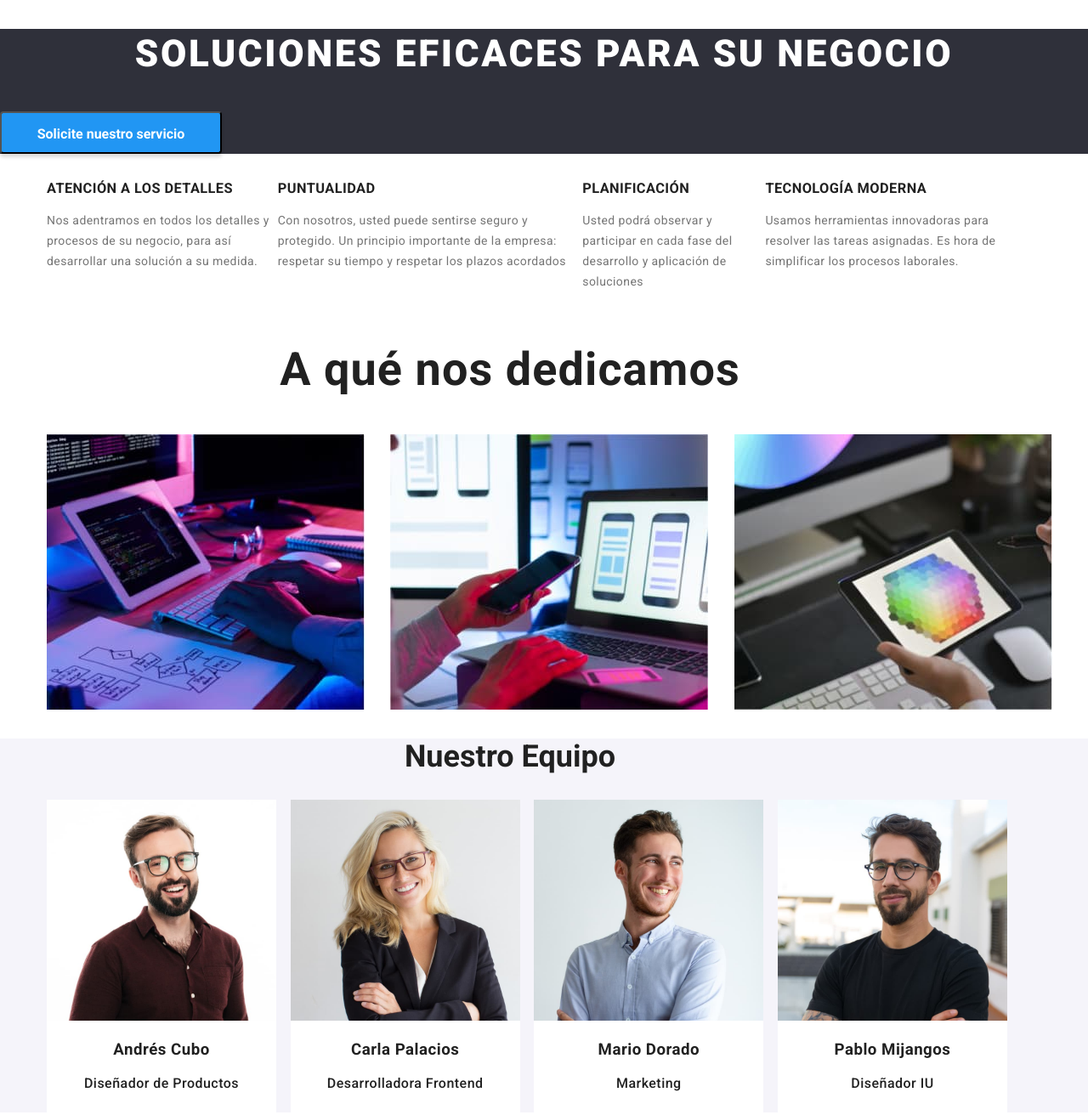
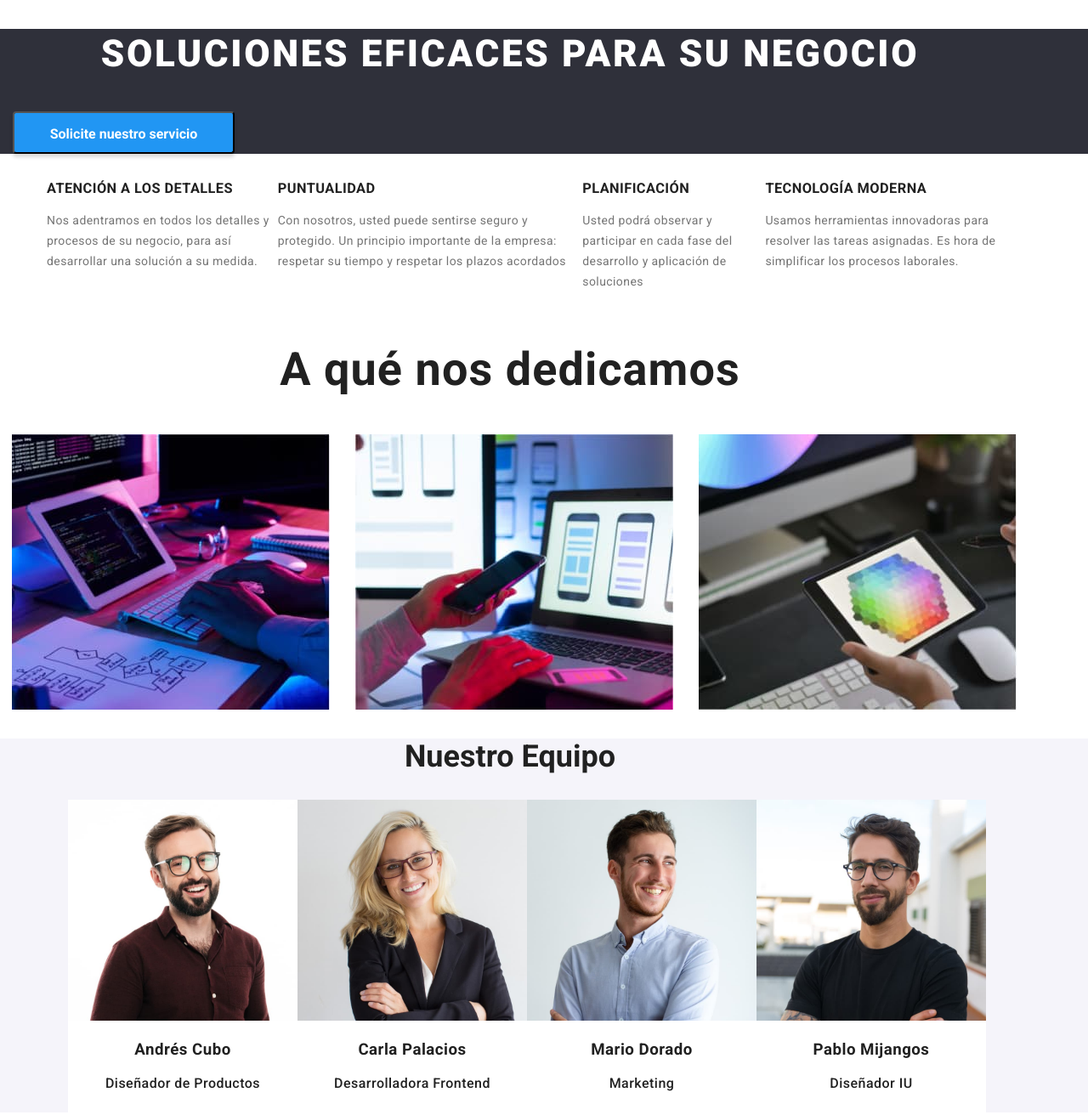
Before and after one commit to JohanFigueredo/goit-markup-hw-03, a plain HTML site: page index.html in a window 1280 px wide. Shown: the part 80-1392 px from the top of the page at 85% size. Drawn offline with nearby package versions, Linux system fonts and the light colour scheme.

Commit message:
Flex config

```diff
--- a/css/styles.css
+++ b/css/styles.css
@@ -114,11 +114,16 @@ a:focus {
 }
 
 .contact-header {
+  flex-direction: row;
   justify-content: flex-end;
   color: #757575;
   font-weight: 500;
   font-size: 14px;
   line-height: 1.14;
+}
+
+.operations {
+  justify-content: center;
 }
 
 .operation:not(last-child) {
@@ -142,7 +147,7 @@ a:focus {
 }
 
 .team-cards {
-  justify-content: space-between;
+  justify-content: center;
 }
 
 .team-title {
--- a/index.html
+++ b/index.html
@@ -54,10 +54,12 @@
     </section>
     <main>
       <section class="main-display">
-        <h1 class="main-title">SOLUCIONES EFICACES PARA SU NEGOCIO</h1>
-        <button class="main-button" type="button">
-          <span class="button-title">Solicite nuestro servicio</span>
-        </button>
+        <div class="welcome container">
+          <h1 class="main-title">SOLUCIONES EFICACES PARA SU NEGOCIO</h1>
+          <button class="main-button" type="button">
+            <span class="button-title">Solicite nuestro servicio</span>
+          </button>
+        </div>
       </section>
       <section>
         <div class="container">
@@ -109,7 +111,7 @@
           <div class="operation-title">
             <h2>A qué nos dedicamos</h2>
           </div>
-          <ul class="flex">
+          <ul class="operations flex">
             <li>
               <img
                 class="operation keyboard"
```
